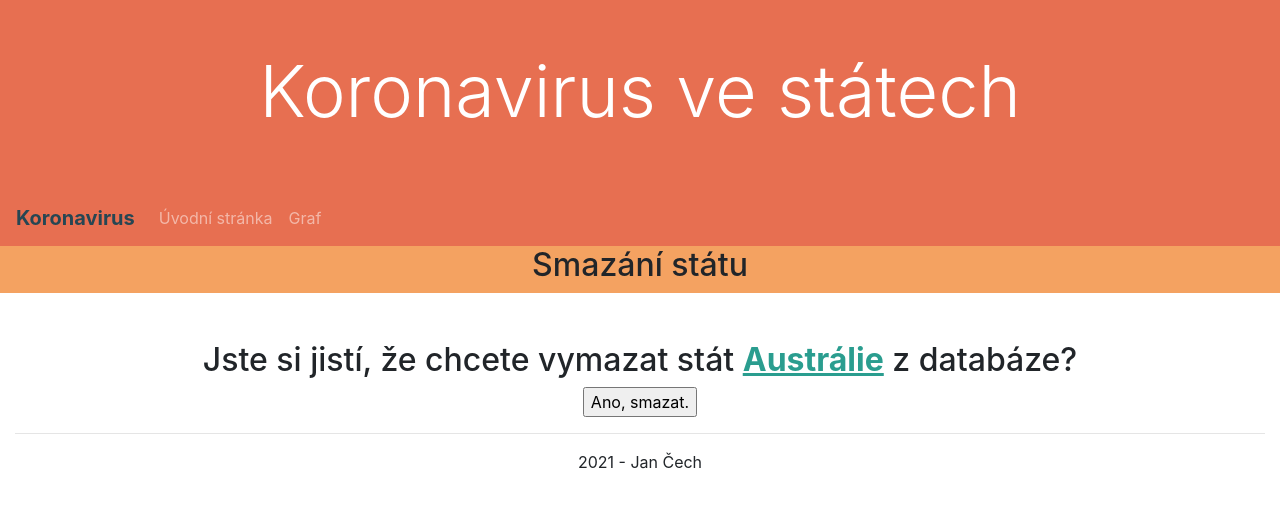
After one commit to cechjan/django_koronavirus, a Django app: page /koronavirus/staty/5/delete/ in a window 1280 px wide. The commit adds this page. Shown: the top 508 px of the page. Run offline with Django 3.2, Linux system fonts and the light colour scheme; data comes from the database, SQL or seed files in the repository; both versions use the stored data as it was after the commit; some libraries are stand-ins or nearby versions.

Commit message:
08 - Mazání

```diff
--- a/djangoweb/settings.py
+++ b/djangoweb/settings.py
@@ -22,6 +22,7 @@ BASE_DIR = Path(__file__).resolve().parent.parent
 
 # SECURITY WARNING: keep the secret key used in production secret!
 SECRET_KEY = 'django-insecure-bi532epic1+t5rn-!57!@%6g0n*m!9&9k@1mslj@ugwic97@54'
+GOOGLE_RECAPTCHA_SECRET_KEY = '6LeIxAcTAAAAAGG-vFI1TnRWxMZNFuojJ4WifJWe'
 
 # SECURITY WARNING: don't run with debug turned on in production!
 DEBUG = True
--- a/koronavirus/templates/index.html
+++ b/koronavirus/templates/index.html
@@ -51,8 +51,11 @@
 
 </div>
 <div class="row">
-    <div class="col-sm-12">
+    <div class="col-sm-11">
         <strong>Celkový počet států:</strong> {{ num_stat }}
+    </div>
+    <div>
+        <a href="{% url 'stat_create' %}" class="btn btn-success">Nový stát</a>
     </div>
 </div>
 {% endblock %}
--- /dev/null
+++ b/koronavirus/templates/stat/stat_confirm_delete.html
@@ -0,0 +1,21 @@
+{% extends "base.html" %}
+{% block title %}Smazání státu{% endblock %}
+
+{% block content %}
+
+<div class="row mb-3">
+    <div class="col-sm-12 bg-orange">
+        <h2 class="display-5 text-center">Smazání státu</h2>
+    </div>
+</div>
+<div class="mt-5 mb-3" style="text-align-last: center">
+    <h2>Jste si jistí, že chcete vymazat stát <a href="../" class="text-green" style="font-weight: bold; text-decoration: underline;">{{ stat }}</a> z databáze?</h2>
+
+    <form action="" method="post">
+      {% csrf_token %}
+      <input type="submit" value="Ano, smazat.">
+    </form>
+
+</div>
+
+{% endblock %}
--- a/koronavirus/views.py
+++ b/koronavirus/views.py
@@ -80,4 +80,6 @@ class StatUpdateView(UpdateView):
 
 class StatDeleteView(DeleteView):
     model = Stat
-    success_url = reverse_lazy('stat_detail')
+    context_object_name = 'stat'
+    template_name = 'stat/stat_confirm_delete.html'
+    success_url = reverse_lazy('index')
```
Also changed, not shown: koronavirus/templates/stat/update.html (+26 -3 lines), db.sqlite3.
